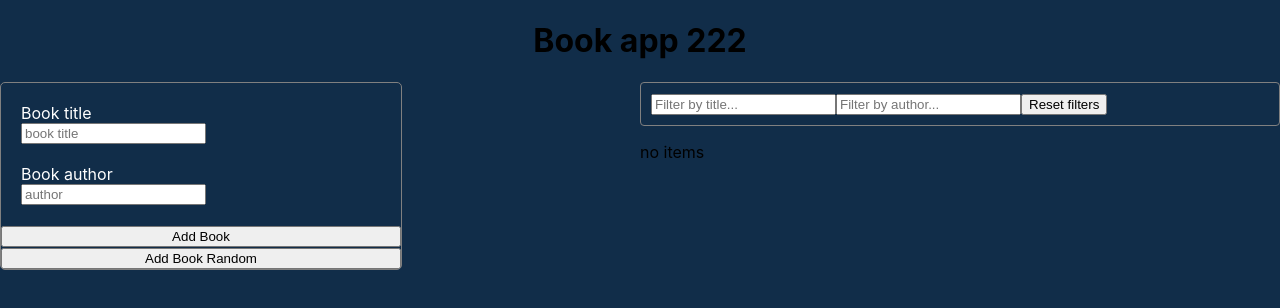
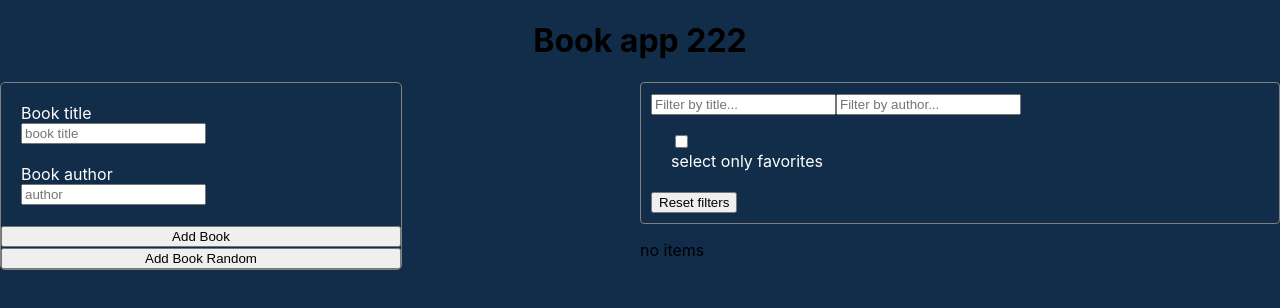
Before and after one commit to mikasaxd98/react-library-redux, a React (Create React App) app in the folder frontend/: page / in a window 1280 px wide. Shown: the top 308 px of the page. Built offline with nearby package versions, Linux system fonts and the light colour scheme.

Commit message:
favorites filter

```diff
--- a/frontend/src/components/BookList/BookList.jsx
+++ b/frontend/src/components/BookList/BookList.jsx
@@ -3,18 +3,20 @@ import { removeBook, addFavoriteBook, deleteFavoriteBook } from "../../redux/boo
 import { BsBookmarkStar } from "react-icons/bs";
 import { BsBookmarkStarFill } from "react-icons/bs";
 import './BookList.css'
-import { selectAuthorFilter, selectTitleFilter } from "../../redux/slices/filterSlice";
+import { selectAuthorFilter, selectIsToggleFavorites, selectTitleFilter } from "../../redux/slices/filterSlice";
 
 function BookList() {
-  debugger
   const books = useSelector((state) =>  state.books);
   const titleFilter = useSelector(selectTitleFilter);
   const authotFilter = useSelector(selectAuthorFilter);
-  const filteredBooks = books.filter((item) => {
+  const isToggleFavorites = useSelector(selectIsToggleFavorites);
+  let filteredBooks = books.filter((item) => {
     const matchesTitle = item.bookTitle.toLowerCase().includes(titleFilter);
     const matchesAuthor = item.author.toLowerCase().includes(authotFilter);
-    return matchesTitle && matchesAuthor;
+    const matchIsFavorite = isToggleFavorites ? item.isFavorite : true;
+    return matchesTitle && matchesAuthor && matchIsFavorite;
   });
+
   const dispatch = useDispatch();
 
   const removeBookHandler = (id) => {
--- a/frontend/src/components/Filter/Filter.jsx
+++ b/frontend/src/components/Filter/Filter.jsx
@@ -1,9 +1,10 @@
 import { useDispatch, useSelector } from 'react-redux'
 import './Filter.css'
-import { setTitleFilter, selectTitleFilter, resetFilters, setAuthorFilter, selectAuthorFilter } from '../../redux/slices/filterSlice';
+import { setTitleFilter, selectTitleFilter, resetFilters, setAuthorFilter, selectAuthorFilter, selectIsToggleFavorites, toggleFavorites } from '../../redux/slices/filterSlice';
 function Filter() {
   const titleFilter = useSelector(selectTitleFilter);
   const authorFilter = useSelector(selectAuthorFilter);
+  const isToggleFavorites = useSelector(selectIsToggleFavorites);
   const dispatch = useDispatch();
 
   const handleTitleFilterChange = (e) => {
@@ -17,10 +18,19 @@ function Filter() {
   const handleResetFilters = () => {
     dispatch(resetFilters())
   }
+
+  const handleSelectFavorites = () => {
+    dispatch(toggleFavorites())
+  }
+
   return (
     <div className='filter-container'>
       <input type="text" value={titleFilter} onChange={handleTitleFilterChange} placeholder='Filter by title...' />
       <input type="text" value={authorFilter} onChange={handleAuthorFilterChange} placeholder='Filter by author...' />
+      <label htmlFor="favotites">
+        <input type="checkbox" name="" checked={isToggleFavorites} id="favotites" onChange={handleSelectFavorites}/>
+        select only favorites
+      </label>
       <button type='button'  onClick={handleResetFilters}>Reset filters</button>
     </div>
   )
--- a/frontend/src/redux/slices/filterSlice.js
+++ b/frontend/src/redux/slices/filterSlice.js
@@ -2,7 +2,8 @@ import  {createSlice } from "@reduxjs/toolkit"
 
 const initialState = {
     title: '',
-    author: ''
+    author: '',
+    isToggleFavorites: false,
 }
 
 const filterSlice = createSlice({
@@ -19,16 +20,21 @@ const filterSlice = createSlice({
             state.author = action.payload;
         },
 
-        resetFilters: (state) => {
+        resetFilters: () => {
             return initialState
+        },
+
+        toggleFavorites: (state) => {
+            state.isToggleFavorites =  !state.isToggleFavorites;
         }
     }
 });
 
-export const { setTitleFilter, resetFilters, setAuthorFilter } = filterSlice.actions;
+export const { setTitleFilter, resetFilters, setAuthorFilter, toggleFavorites } = filterSlice.actions;
 
 export const selectTitleFilter = (state) => state.filter.title;
 export const selectAuthorFilter = (state) => state.filter.author;
+export const selectIsToggleFavorites = (state) => state.filter.isToggleFavorites;
 
 
 export default filterSlice.reducer
```
